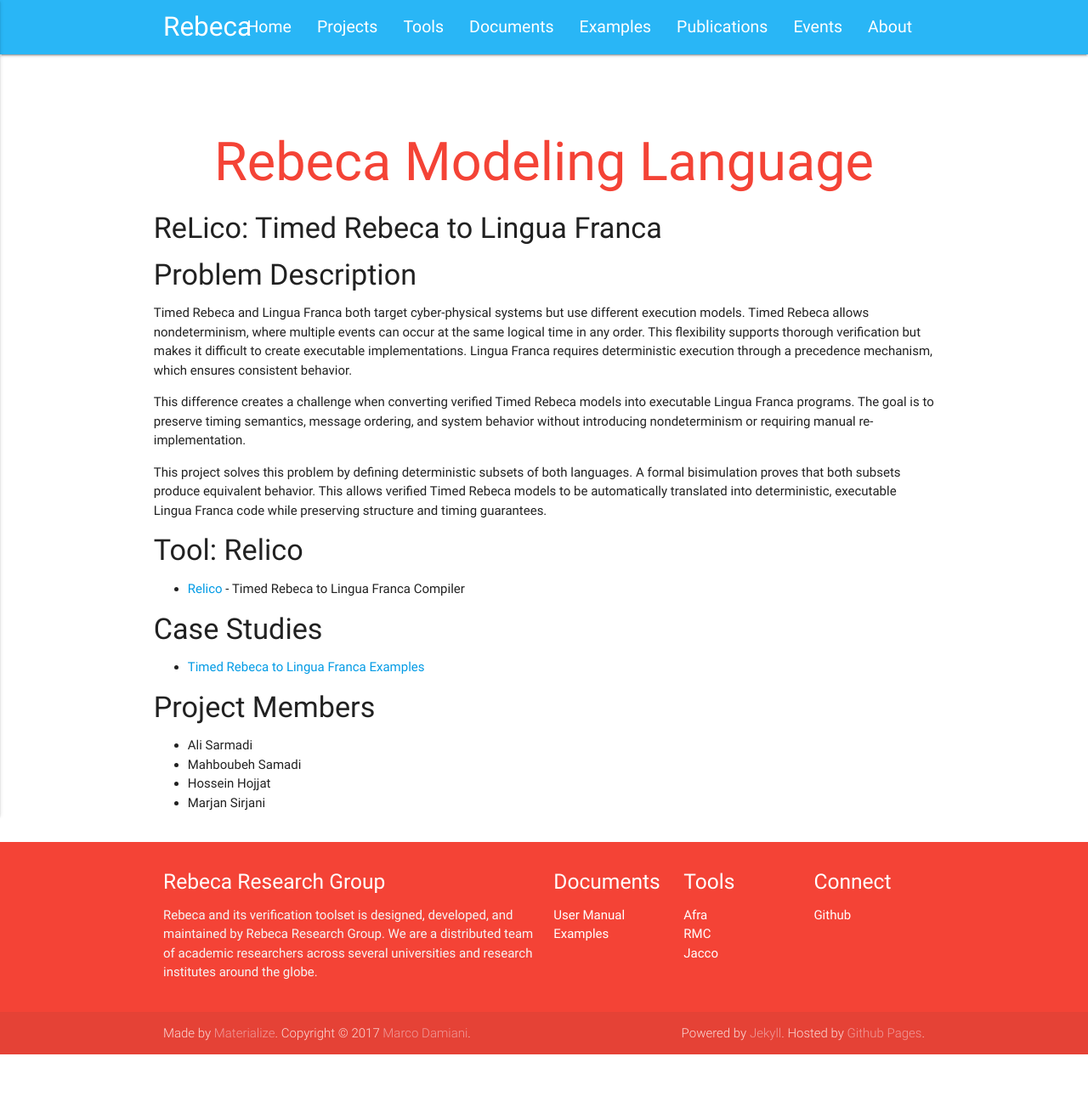
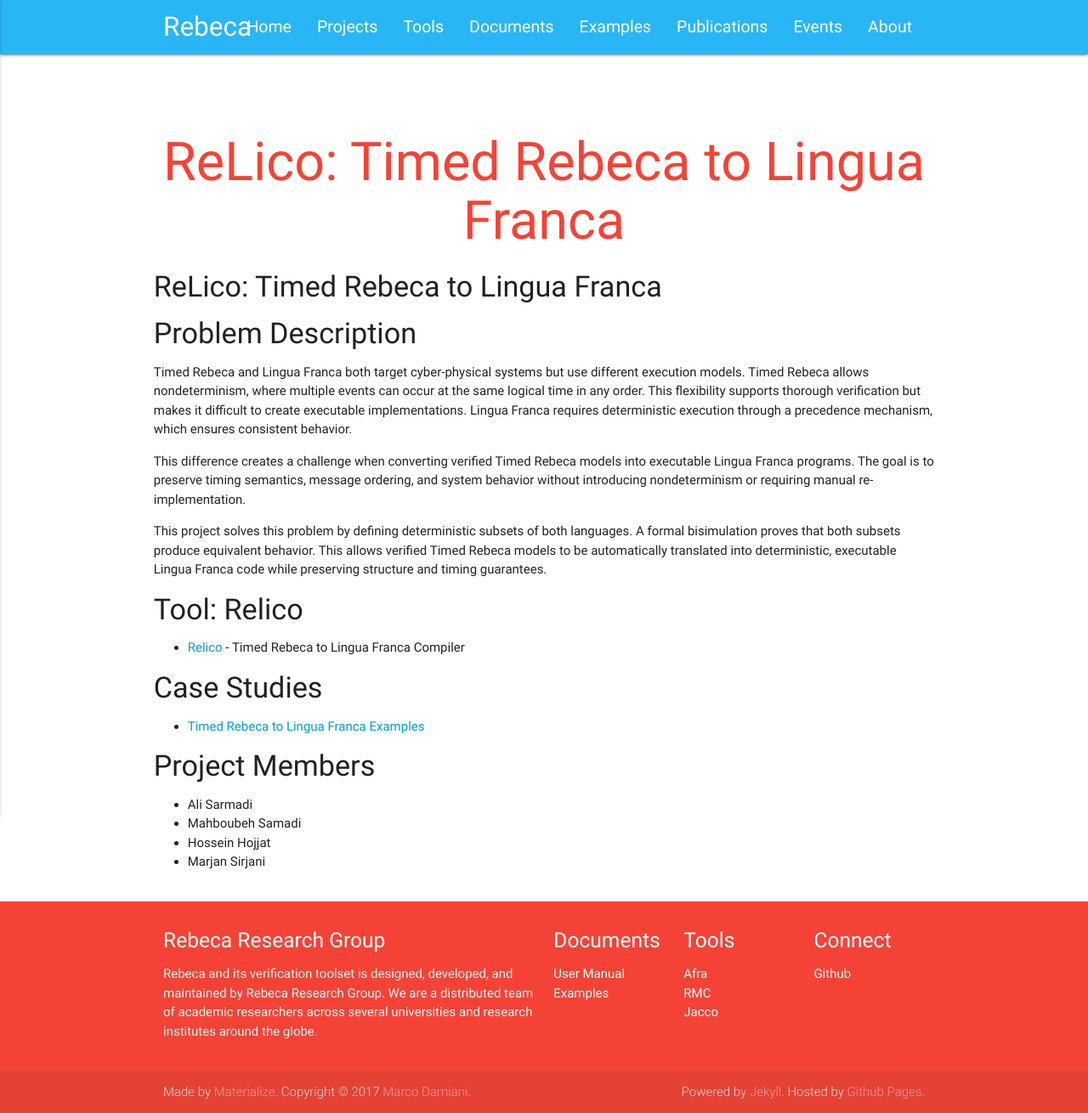
Before and after one commit to rebeca-lang/rebeca-lang.github.io, a Jekyll site: the page built from projects/Rebeca2LF.md, in a window 1280 px wide. Shown: the whole page at 85% size. Built offline with Jekyll 4.4.1, drawn with Linux system fonts in a browser that asks for light colours; our own code applies the rules of GitHub Pages for plain Markdown files; before the commit the page ends 1241 px from its top, so only the background shows below that.

```diff
--- a/projects/Rebeca2LF.md
+++ b/projects/Rebeca2LF.md
@@ -1,6 +1,6 @@
 ---
 layout: page
-title: ReLico: Timed Rebeca to Lingua Franca
+title: "ReLico: Timed Rebeca to Lingua Franca"
 permalink: /allprojects/ReLico
 
 ---
```
